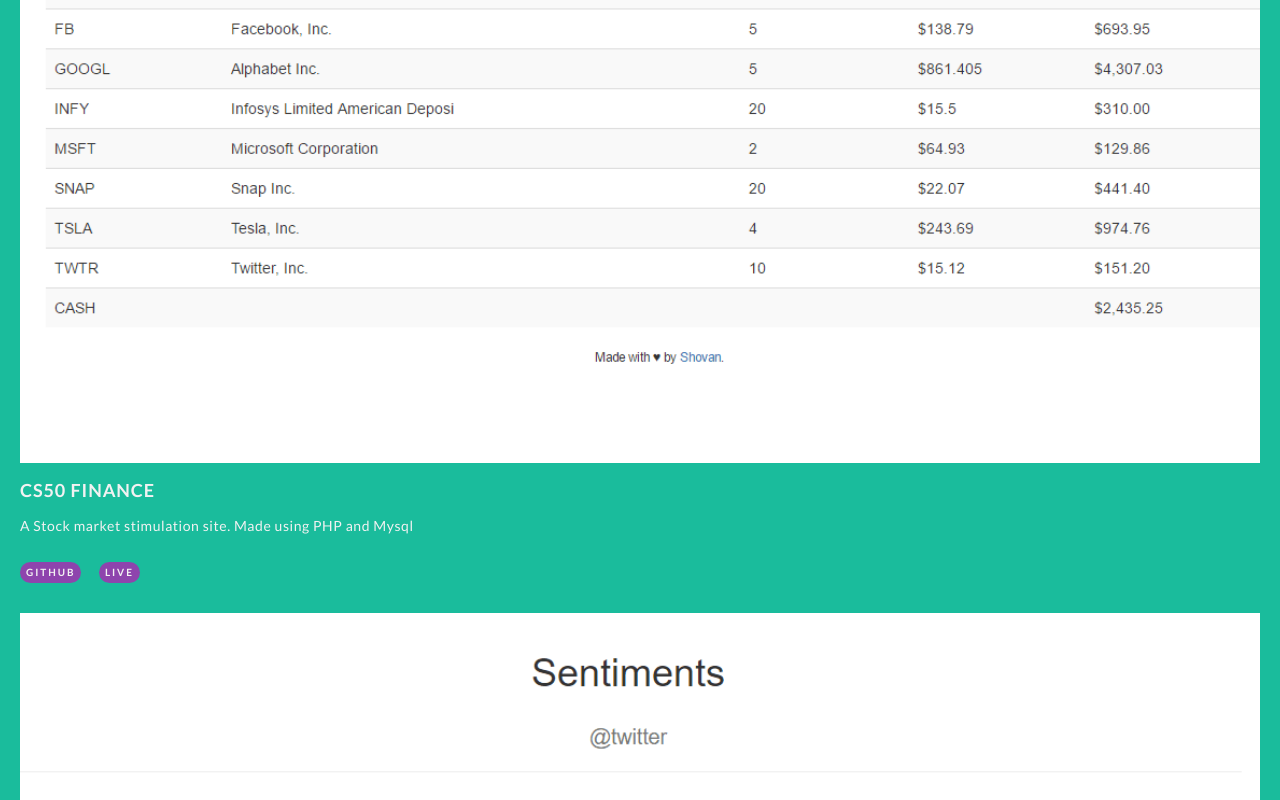
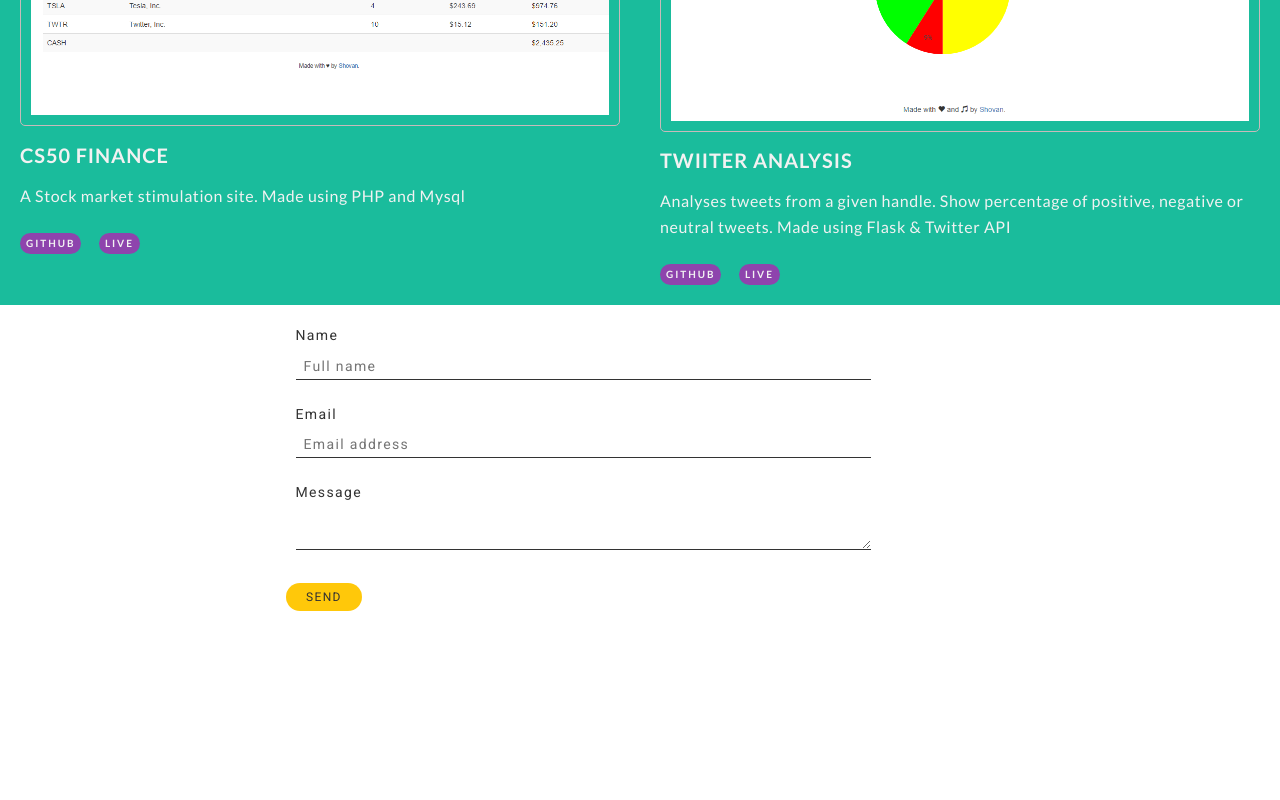
Before and after one commit to shovanch/portfolio-one, a plain HTML site: page index.html in a window 1280 px wide. Shown: the part 840-1640 px from the top of the page. After the commit the page ends 1473 px from the top, so only its background shows below. Drawn offline with nearby package versions, Linux system fonts and the light colour scheme.

Commit message:
added media queries

```diff
--- a/index.html
+++ b/index.html
@@ -31,7 +31,7 @@
 
     <main id="pro">
         <h1>projects</h1>
-        <div class="container">
+        <div class="container clearfix">
             <div class="project-container">
                 <img src="resources/img/fin.png" alt="">
                 <h2>cs50 finance</h2>
--- a/resources/css/main.css
+++ b/resources/css/main.css
@@ -1,31 +1,6 @@
 /* =================================
   Base Element Styles
 ==================================== */
-
-@font-face {
-    font-family: 'GT Eesti Pro Display';
-    src: url('resources/fonts/GTEestiProDisplay-Regular.eot');
-    src: url('resources/fonts/GTEestiProDisplay-Regular.eot?#iefix') format('embedded-opentype'), url('resources/fonts/GTEestiProDisplay-Regular.woff') format('woff'), url('resources/fonts/GTEestiProDisplay-Regular.ttf') format('truetype');
-    font-weight: normal;
-    font-style: normal;
-}
-
-/*@font-face {
-    font-family: 'Futura PT';
-    src: url('resources/fonts/FuturaPT-Medium.eot');
-    src: url('resources/fonts/FuturaPT-Medium.eot?#iefix') format('embedded-opentype'), url('resources/fonts/FuturaPT-Medium.woff') format('woff'), url('resources/fonts/FuturaPT-Medium.ttf') format('truetype');
-    font-weight: 500;
-    font-style: normal;
-}*/
-
-/*@font-face {
-    font-family: 'GT Eesti Pro Display';
-    src: url('resources/fonts/GTEestiProDisplay-Medium.eot');
-    src: url('resources/fonts/GTEestiProDisplay-Medium.eot?#iefix') format('embedded-opentype'), url('resources/fonts/GTEestiProDisplay-Medium.woff') format('woff'), url('resources/fonts/GTEestiProDisplay-Medium.ttf') format('truetype');
-    font-weight: 500;
-    font-style: normal;
-}*/
-
 html {
     box-sizing: border-box;
     font-size: 62.5%;
@@ -58,11 +33,9 @@ ul {
     border: 1px solid tomato;
 } */
 
-
 /* =================================
   Base Layout Styles
 ==================================== */
-
 
 /* ---- Navigation ---- */
 
@@ -106,11 +79,9 @@ header li a {
     text-transform: capitalize;
 }
 
-
 /* ---- Layout Containers ---- */
 
-
-/*-- About Section --*/
+/* -- About Section -- */
 
 .about {
     padding-bottom: 2rem;
@@ -137,10 +108,11 @@ header li a {
     line-height: 2;
     letter-spacing: 1.3px;
 }
+
 .about span {
+    padding-left: 5px;
     font-weight: 600;
     letter-spacing: 1.7px;
-    padding-left: 5px;
 }
 
 .about h3 {
@@ -164,8 +136,7 @@ header li a {
     display: inline;
 }
 
-
-/*-- Projects Section --*/
+/* -- Projects Section -- */
 
 main {
     background: #1abc9c;
@@ -229,8 +200,7 @@ main h1 {
     height: auto;
 }
 
-
-/*-- Footer Section --*/
+/* -- Footer Section -- */
 
 footer img {
     display: none;
@@ -293,10 +263,66 @@ label {
     background: #ffc80a;
 }
 
-
 /* ---- Page Elements ---- */
-
 
 /* =================================
   Media Queries
 ==================================== */
+@media (min-width: 769px) {
+    .clearfix::after {
+        display: table;
+        clear: both;
+        content: ' ';
+    }
+
+    header h1 {
+        font-size: 3rem;
+    }
+
+    .about h1 {
+        font-size: 5rem;
+    }
+
+    .about h3 {
+        font-size: 1.6rem;
+    }
+
+    main h1 {
+        font-size: 2.7rem;
+    }
+
+    .project-container {
+        float: left;
+        width: 50%;
+    }
+
+    .project-container h2 {
+        font-size: 2rem;
+    }
+
+    .project-container p {
+        font-size: 1.6rem;
+    }
+
+    .project-container img {
+        padding: 10px;
+        border: 1px solid #c8baba;
+        border-radius: 5px;
+    }
+
+    form {
+        width: 60%;
+    }
+
+    input,
+    select,
+    textarea,
+    label {
+        font-size: 1.4rem;
+    }
+
+    .btn-default {
+        padding: 8px 20px;
+        font-size: 1.2rem;
+    }
+}
```
